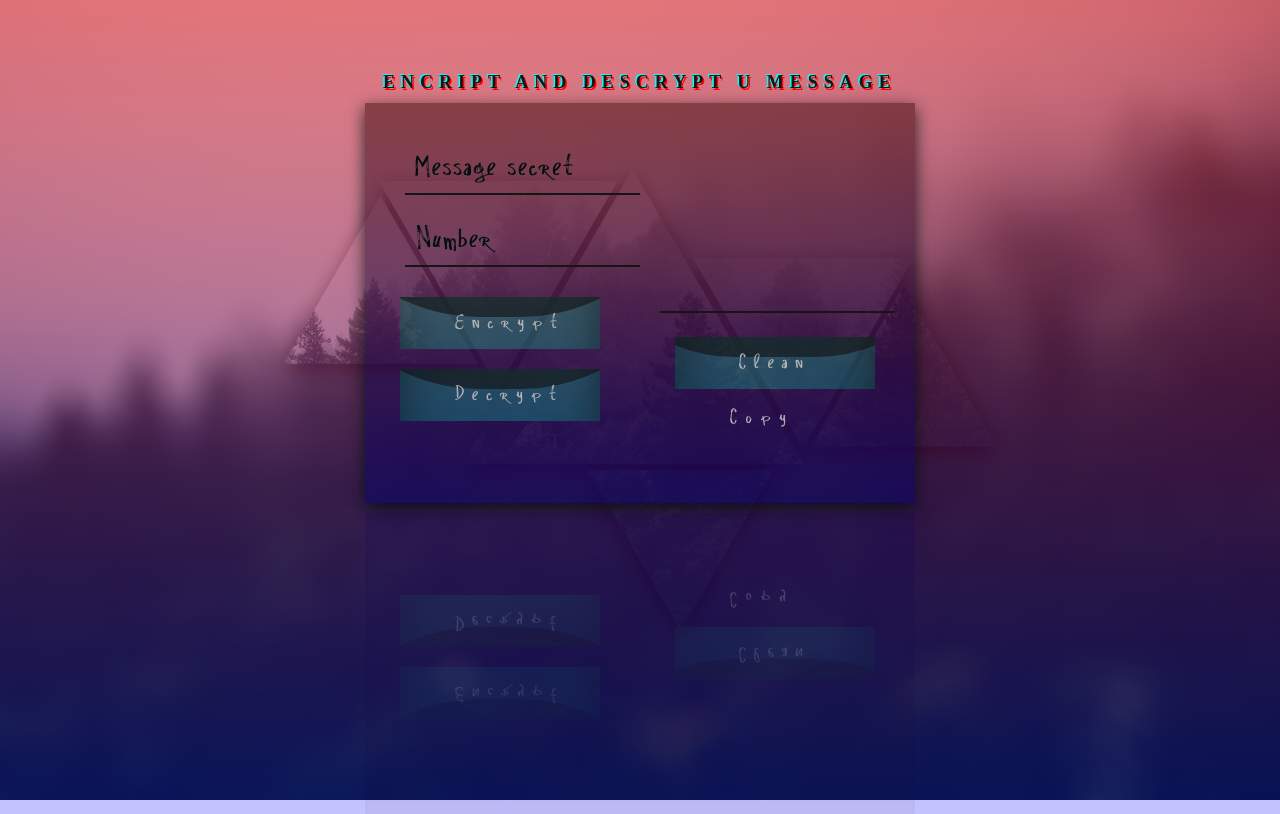
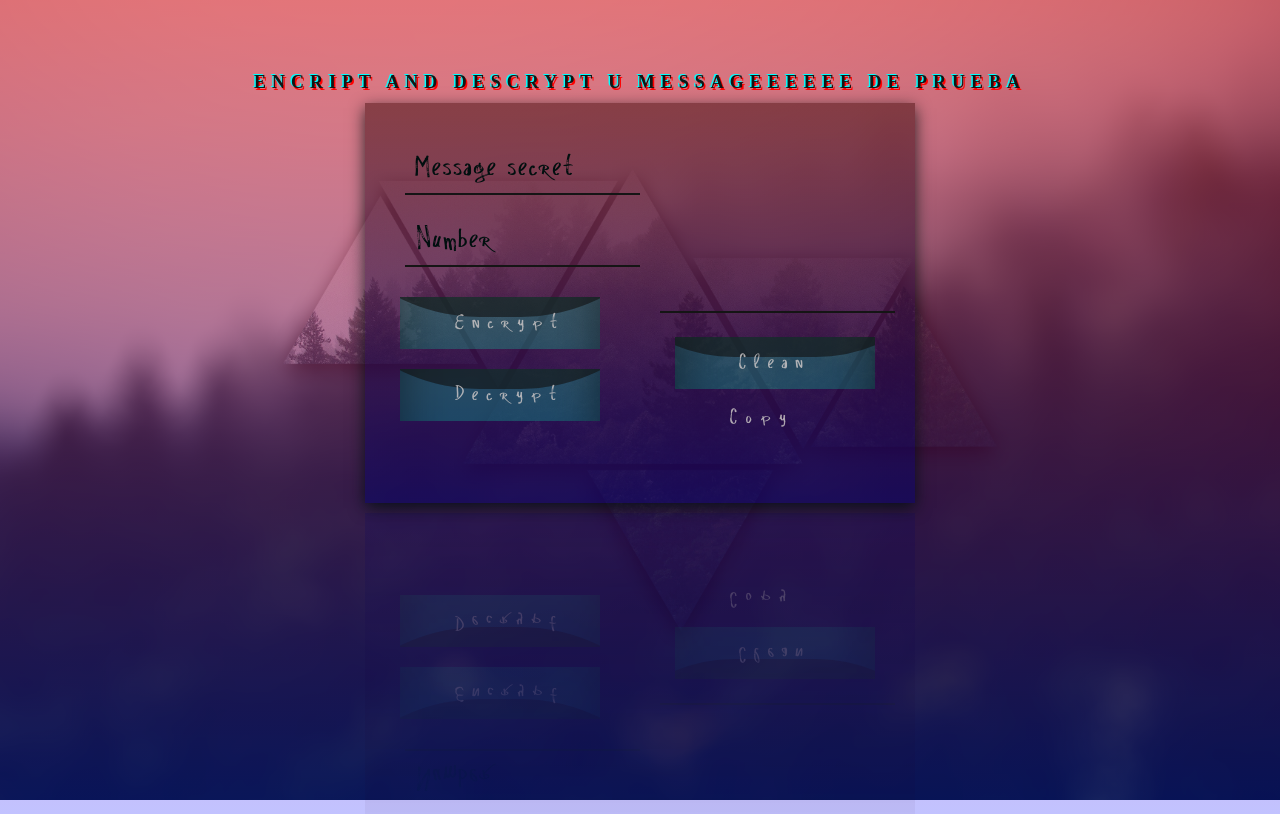
Before and after one commit to Car-png/1_proyecto, a plain HTML site: page index.html in a window 1280 px wide. Drawn offline with Linux system fonts and the light colour scheme; a web font is replaced by a local one.

Commit message:
Cambio del titulo
realicé cambios

```diff
--- a/index.html
+++ b/index.html
@@ -11,7 +11,7 @@
 
     <div class="container">
 
-        <h2>ENCRIPT AND DESCRYPT U MESSAGE</h2>
+        <h2>ENCRIPT AND DESCRYPT U MESSAGEEEEEE DE PRUEBA</h2>
 
 
         <div class="formulario">
```
